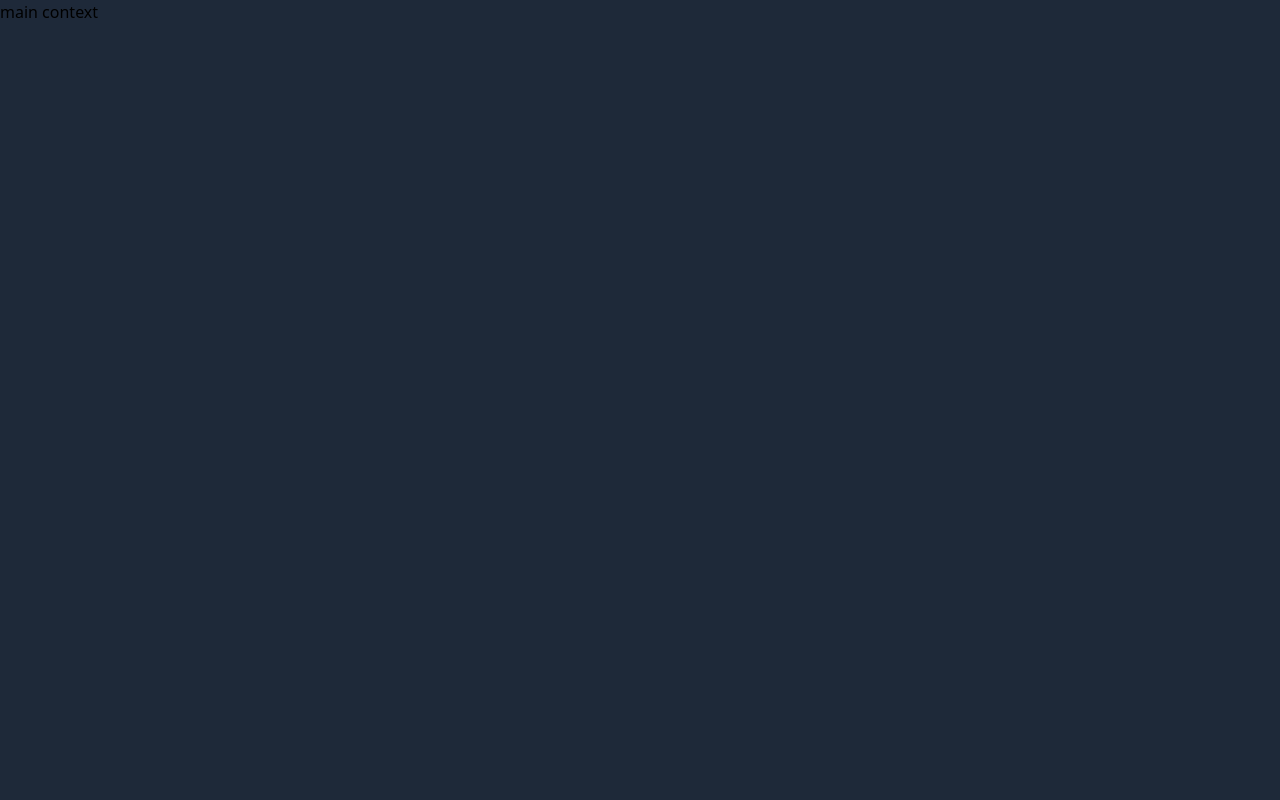
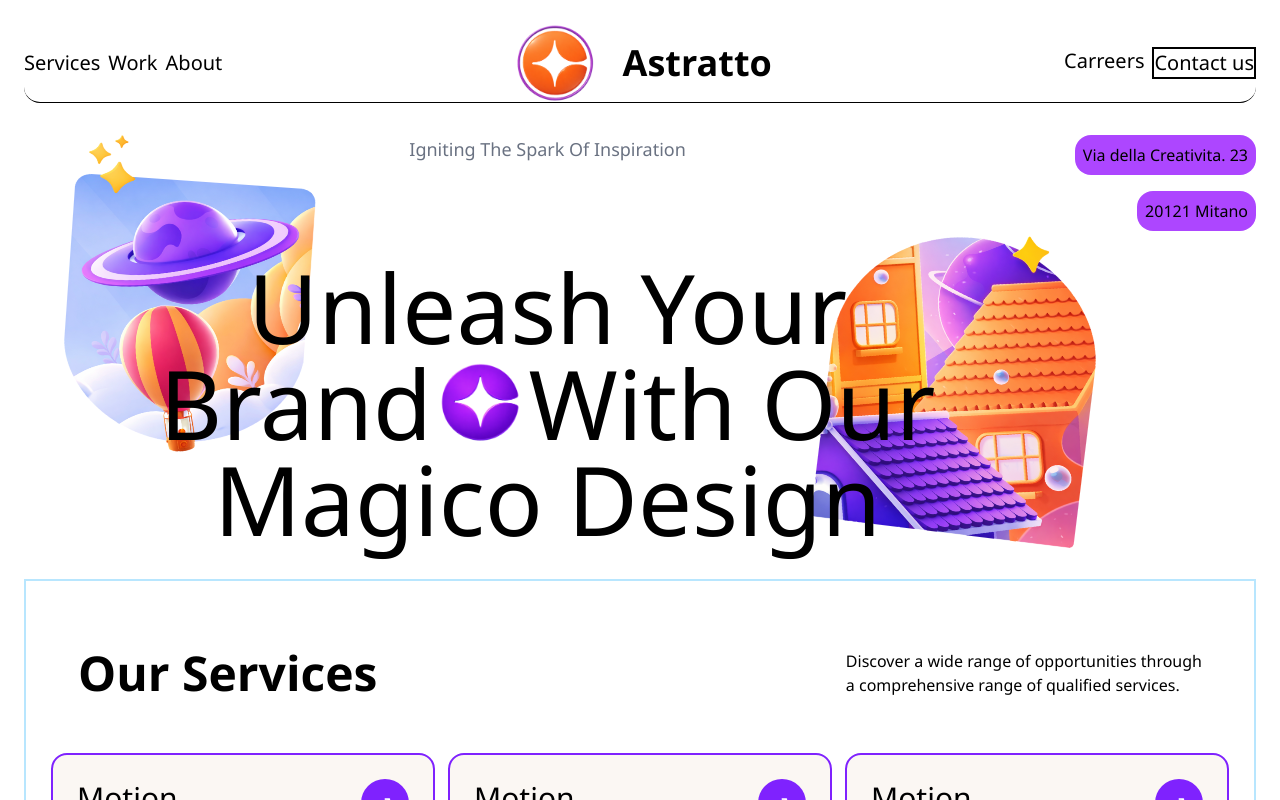
Before and after one commit to ritam-g/web-experiments, a React (Vite) app in the folder vite-project/: page / in a window 1280 px wide. Built offline with nearby package versions, Linux system fonts and the light colour scheme.

Commit message:
section 1 and 2 part is done

```diff
--- a/vite-project/src/App.jsx
+++ b/vite-project/src/App.jsx
@@ -1,10 +1,17 @@
 import React from 'react'
+import Navbar from './components/Navbar'
+import Section1 from './components/Section1'
+import Section2 from './components/Section2'
 
 function App() {
   return (
     <>
-      <main className='w-screen h-screen bg-gray-800'>
-        <h1>main context</h1>
+      <main className='w-screen h-screen overflow-y-scroll
+      lg: flex flex-col p-6 gap-8'>
+        <Navbar/>
+        <Section1/>
+
+        <Section2/>
       </main>
     </>
   )
--- /dev/null
+++ b/vite-project/src/components/AboutAstratto.jsx
@@ -0,0 +1,62 @@
+function AboutAstratto() {
+  return (
+    <section className="relative bg-[#faf7f3] py-24 px-6">
+
+      {/* Small heading */}
+      <p className="text-center text-sm tracking-widest text-gray-500 mb-10">
+        — ABOUT ASTRATTO
+      </p>
+
+      {/* Main Text */}
+      <div className="max-w-6xl mx-auto text-center text-[3.2rem] md:text-[4.2rem] leading-tight font-normal text-black">
+
+        <span className="inline-flex items-center gap-3">
+          <span className="text-yellow-400 text-5xl">↺</span>
+          Our <span className="text-gray-400">visionary</span>
+        </span>{" "}
+
+        <span className="text-orange-500">artisans</span>{" "}
+        collaborate seamlessly to craft{" "}
+
+        <span className="inline-flex items-center gap-3">
+          <span className="w-10 h-10 rounded-full bg-gradient-to-br from-violet-500 to-purple-600 flex items-center justify-center text-white text-xl">
+            ✦
+          </span>
+          inspiring
+        </span>{" "}
+
+        <span className="text-gray-400">experiences</span>,{" "}
+
+        <span className="text-orange-500">leaving</span>{" "}
+        lasting <span className="text-gray-400">imprints</span> on{" "}
+
+        <span className="text-purple-600">brands</span>{" "}
+        and spaces.
+      </div>
+
+      {/* Decorative line */}
+      <svg
+        className="absolute left-10 bottom-10"
+        width="200"
+        height="60"
+        viewBox="0 0 200 60"
+        fill="none"
+      >
+        <path
+          d="M0 30 C40 10, 80 50, 120 30 S180 10, 200 30"
+          stroke="#8b5cf6"
+          strokeWidth="3"
+          fill="none"
+        />
+      </svg>
+
+      {/* Sparkle */}
+      <div className="absolute right-20 bottom-24 text-yellow-400 text-4xl">
+        ✦
+      </div>
+
+    </section>
+  );
+}
+
+export default AboutAstratto;
--- /dev/null
+++ b/vite-project/src/components/Navbar.jsx
@@ -0,0 +1,30 @@
+import React from 'react'
+
+function Navbar() {
+  return (
+    <div
+     className
+     ='
+     Navbar
+     lg:h-[5rem] w-full border-b-1 flex items-center justify-between  capitalize text-xl rounded-2xl
+     '
+     >
+        <div className="left flex gap-2">
+                <h1>Services</h1>
+                <h1>Work</h1>
+                <h1>About</h1>
+        </div>
+        <div className="mid flex gap-7 text-4xl font-bold h-full items-center">
+            <img className='scale-100 h-full object-cover w-[5rem]   ' src="/images/o-logo.png" alt="" />
+            <h1>Astratto</h1>
+        </div>
+        <div className="right flex gap-2">
+            <h1>Carreers</h1>
+            <button className=' border-2'>Contact us</button>
+        </div>
+
+    </div>
+  )
+}
+
+export default Navbar
--- /dev/null
+++ b/vite-project/src/components/Section1.jsx
@@ -0,0 +1,41 @@
+import React from 'react'
+
+function Section1() {
+  return (
+    <div className='Section1 relative text-black capitalize
+    lg: w-full h-full flex' >
+        <img
+        className='absolute left-7 w-[17rem] h-[20rem] rotate-4'
+        src="/images/baloon.png" alt="" />
+      <div className="left w-[85%]
+      lg: flex flex-col items-end  text-lg gap-[6rem]
+
+      ">
+        <div className="left-c upper text-gray-500 w-full text-center"><h1>Igniting the Spark of Inspiration</h1></div>
+        <div className="left-c lower
+        lg:text-8xl z-10 flex flex-col gap-4  w-full text-center
+        ">
+            <div className='w-full '>
+                <h1>Unleash Your</h1>
+            <h1 className='flex items-center gap-2 justify-center'>Brand
+                 <img className=' lg:object-cover h-[5rem]
+            ' src="/images/p-logo.png" alt="" />
+             with Our</h1>
+            <h1>Magico Design</h1>
+            </div>
+
+        </div>
+      </div>
+      <div className="right w-[15%] flex flex-col items-end  gap-4">
+        <button className='bg-purple-500 rounded-2xl p-2'>Via della Creativita. 23</button>
+
+        <button className='bg-purple-500 rounded-2xl p-2'>20121 Mitano</button>
+      </div>
+      <img
+      className='absolute w-[17rem] h-[20rem] right-40 bottom-0 rotate-7'
+      src="/images/houses.png" alt="" />
+    </div>
+  )
+}
+
+export default Section1
--- /dev/null
+++ b/vite-project/src/components/Section2.jsx
@@ -0,0 +1,123 @@
+import AboutAstratto from "./AboutAstratto";
+
+function Section2() {
+  return (
+    <div className="parent border-sky-200 border-2 p-3
+    lg:flex  flex-col
+    ">
+    <div className="first w-full
+    lg:h-[10rem]  flex items-center justify-between p-10
+    ">
+        <h1 className="text-5xl font-bold">Our Services</h1>
+        <h1 className="">Discover a wide range of opportunities through <br />
+a comprehensive range of qualified services.</h1>
+
+    </div>
+
+    <div className="middle w-full  flex justify-evenly ">
+    <div className="max-w-sm rounded-2xl border-2 border-violet-600 p-6 bg-[#fbf7f3]
+    ">
+
+      {/* Header */}
+      <div className="flex items-start justify-between">
+        <h2 className="text-3xl font-medium text-black leading-tight">
+          Motion<br />Graphics
+        </h2>
+
+        <div className="w-12 h-12 rounded-full bg-violet-600 flex items-center justify-center">
+          <span className="text-white text-xl">↗</span>
+        </div>
+      </div>
+
+      {/* Divider */}
+      <div className="my-6 h-[2px] bg-violet-600"></div>
+
+      {/* Description */}
+      <p className="text-gray-700 text-sm leading-relaxed mb-6">
+        Bring your ideas to life through dynamic visuals and engaging animations
+      </p>
+
+      {/* Image */}
+      <div className="overflow-hidden rounded-xl">
+        <img
+          src="/images/boat.png" // replace with your image path
+          alt="Motion graphics"
+          className="w-full h-auto object-cover"
+        />
+      </div>
+
+    </div>
+    <div className="max-w-sm rounded-2xl border-2 border-violet-600 p-6 bg-[#fbf7f3]
+    ">
+
+      {/* Header */}
+      <div className="flex items-start justify-between">
+        <h2 className="text-3xl font-medium text-black leading-tight">
+          Motion<br />Graphics
+        </h2>
+
+        <div className="w-12 h-12 rounded-full bg-violet-600 flex items-center justify-center">
+          <span className="text-white text-xl">↗</span>
+        </div>
+      </div>
+
+      {/* Divider */}
+      <div className="my-6 h-[2px] bg-violet-600"></div>
+
+      {/* Description */}
+      <p className="text-gray-700 text-sm leading-relaxed mb-6">
+        Bring your ideas to life through dynamic visuals and engaging animations
+      </p>
+
+      {/* Image */}
+      <div className="overflow-hidden rounded-xl">
+        <img
+          src="/images/triangle.png" // replace with your image path
+          alt="Motion graphics"
+          className="w-full h-auto object-cover"
+        />
+      </div>
+
+    </div>
+    <div className="max-w-sm rounded-2xl border-2 border-violet-600 p-6 bg-[#fbf7f3]
+    ">
+
+      {/* Header */}
+      <div className="flex items-start justify-between">
+        <h2 className="text-3xl font-medium text-black leading-tight">
+          Motion<br />Graphics
+        </h2>
+
+        <div className="w-12 h-12 rounded-full bg-violet-600 flex items-center justify-center">
+          <span className="text-white text-xl">↗</span>
+        </div>
+      </div>
+
+      {/* Divider */}
+      <div className="my-6 h-[2px] bg-violet-600"></div>
+
+      {/* Description */}
+      <p className="text-gray-700 text-sm leading-relaxed mb-6">
+        Bring your ideas to life through dynamic visuals and engaging animations
+      </p>
+
+      {/* Image */}
+      <div className="overflow-hidden rounded-xl">
+        <img
+          src="/images/fishes.png" // replace with your image path
+          alt="Motion graphics"
+          className="w-full h-auto object-cover"
+        />
+      </div>
+
+    </div>
+    </div>
+
+    <div className="last">
+        <AboutAstratto/>
+    </div>
+    </div>
+  );
+}
+
+export default Section2;
--- a/vite-project/src/index.css
+++ b/vite-project/src/index.css
@@ -7,3 +7,6 @@
 .animate-fadeIn {
   animation: fadeIn 0.8s ease-out;
 }
+html{
+  font-family: 'Segoe UI', Tahoma, Geneva, Verdana, sans-serif;
+}
--- a/vite-project/src/main.jsx
+++ b/vite-project/src/main.jsx
@@ -2,8 +2,9 @@
 import { createRoot } from 'react-dom/client'
 import './index.css'
 import App from './App.jsx'
+import { StrictMode } from 'react'
 
 createRoot(document.getElementById('root')).render(
+    <StrictMode><App /></StrictMode>
 
-        <App />
 )
```
